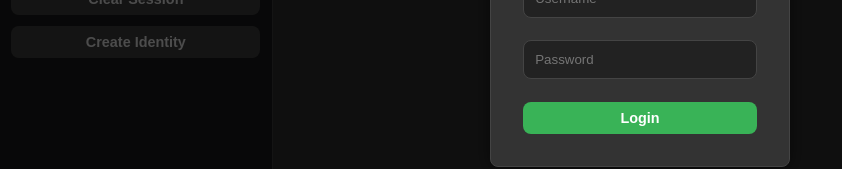
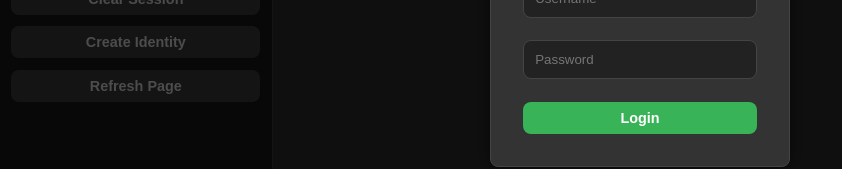
Before and after one commit to Productions-MP/capture-link, a Vue app: page / in a window 1280 px wide. Shown: the part 389-558 px from the top of the page, without its empty margins (0-842 px from the left). Built offline with nearby package versions, Linux system fonts and the light colour scheme.

Commit message:
Added refresh button

```diff
--- a/src/components/SessionManager.vue
+++ b/src/components/SessionManager.vue
@@ -16,6 +16,10 @@
 
                 <StyledButton v-if="!isSessionActive" @click="this.$emit('show-add-identity')" text-color="#fff" button-color="#444">
                     Create Identity
+                </StyledButton>
+
+                <StyledButton v-if="!isSessionActive" @click="handleRefresh()" text-color="#fff" button-color="#444">
+                    Refresh Page
                 </StyledButton>
             </div>
 
@@ -75,6 +79,9 @@ export default {
             clearMongoSessionCookies();
             window.location.reload();
         },
+        handleRefresh() {
+            window.location.reload()
+        },
         scrollToBottom() {
             const pane = this.$refs.identityPane.$refs.list;
             if (pane) {
```
